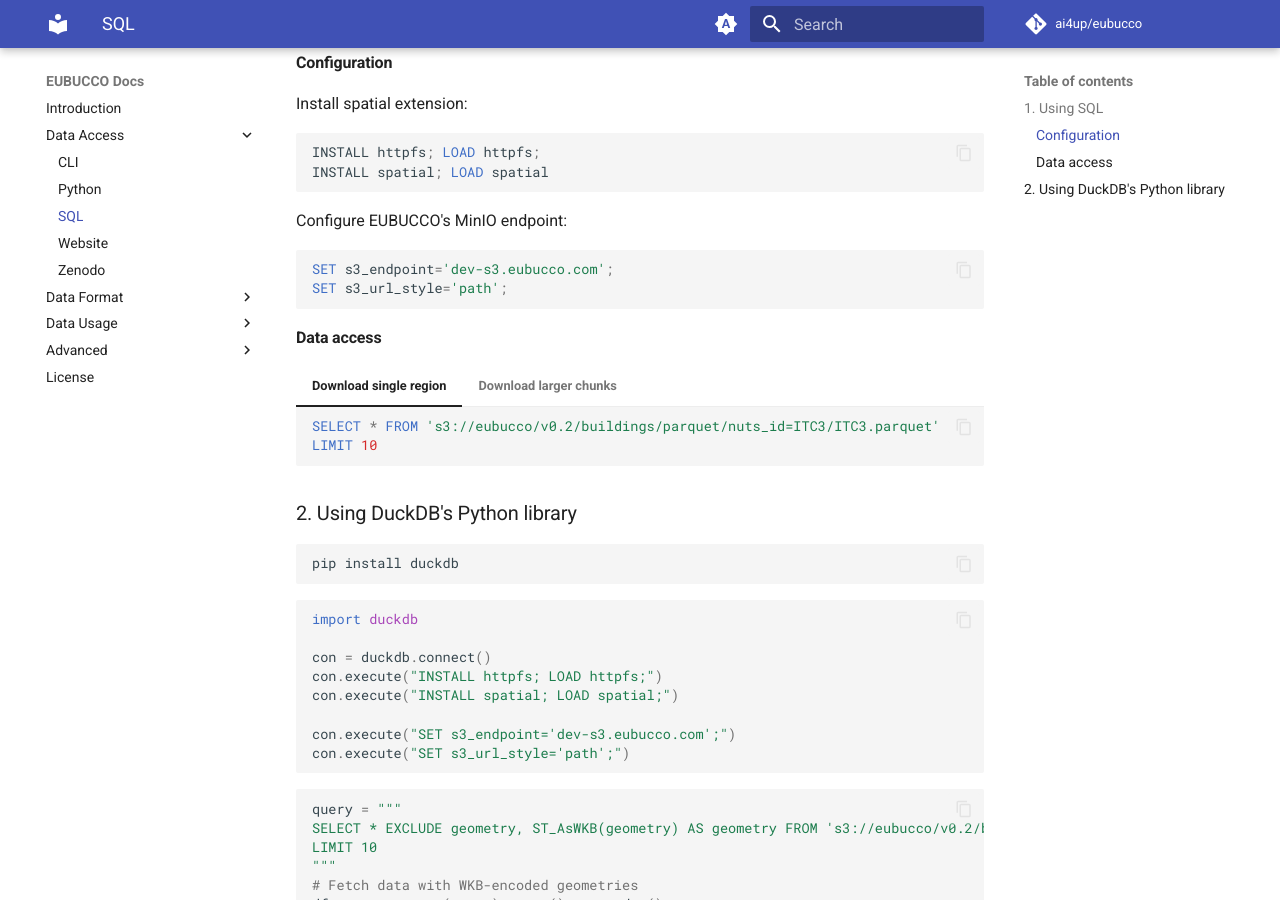
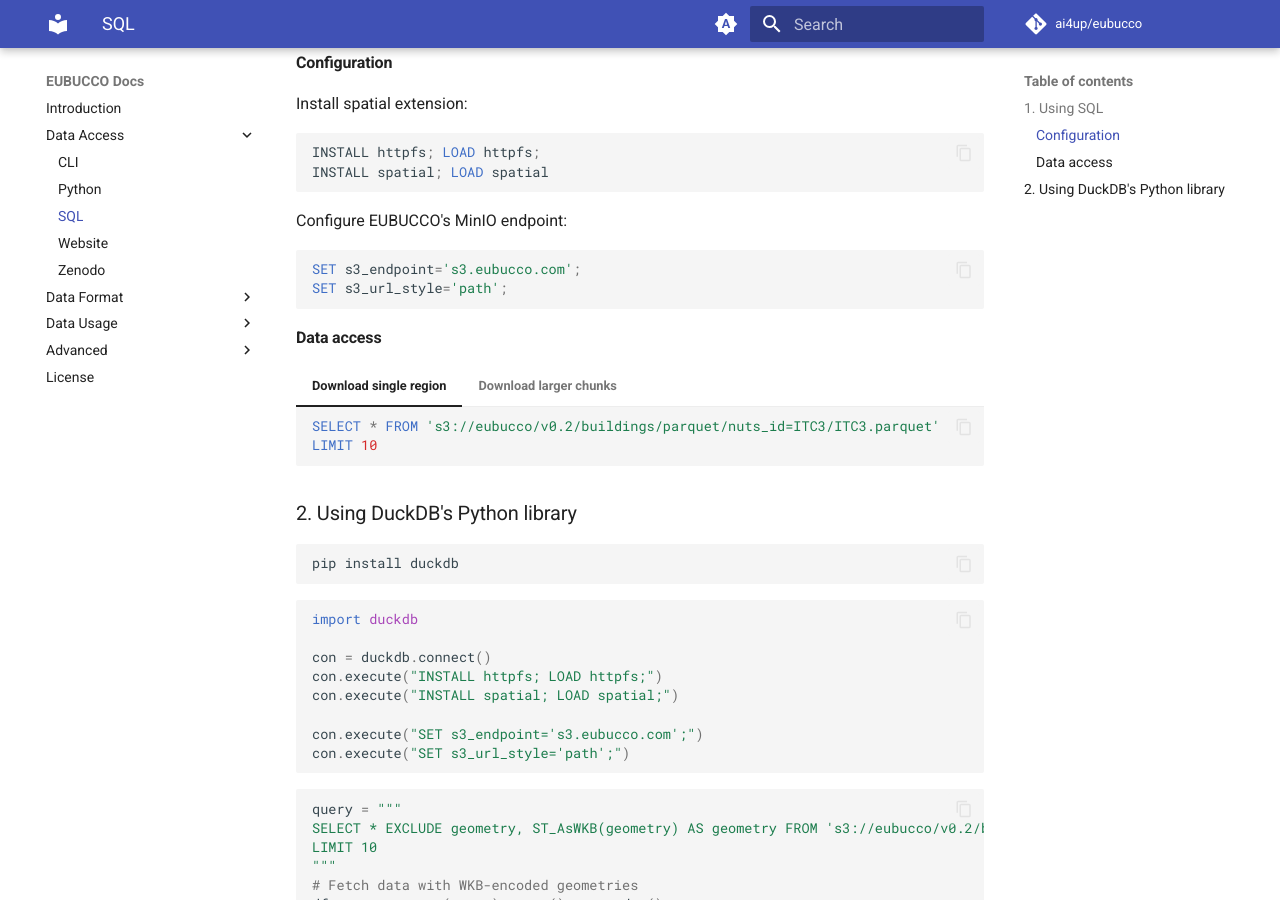
Before and after one commit to ai4up/eubucco.com, an MkDocs documentation site: the page built from docs/data-access/sql.md, in a window 1280 px wide and 900 px high, scrolled down 259 px. Built offline with MkDocs 1.6.1 and Material for MkDocs 9.7.7, drawn with Linux system fonts in a browser that asks for light colours; comment, search, counter and statistics services are not loaded; the version menu is left out.

Commit message:
Update docs to point to production s3 endpoint

````diff
--- a/docs/data-access/sql.md
+++ b/docs/data-access/sql.md
@@ -13,7 +13,7 @@
 
 Configure EUBUCCO's MinIO endpoint:
 ```SQL
-SET s3_endpoint='dev-s3.eubucco.com';
+SET s3_endpoint='s3.eubucco.com';
 SET s3_url_style='path';
 ```
 
@@ -51,7 +51,7 @@
 con.execute("INSTALL httpfs; LOAD httpfs;")
 con.execute("INSTALL spatial; LOAD spatial;")
 
-con.execute("SET s3_endpoint='dev-s3.eubucco.com';")
+con.execute("SET s3_endpoint='s3.eubucco.com';")
 con.execute("SET s3_url_style='path';")
 ```
 
````
Also changed, not shown: docs/data-access/cli.md (+5 -5 lines), docs/data-access/python.md (+3 -3 lines), docs/data-usage/loading.md (+1 -1 lines).
